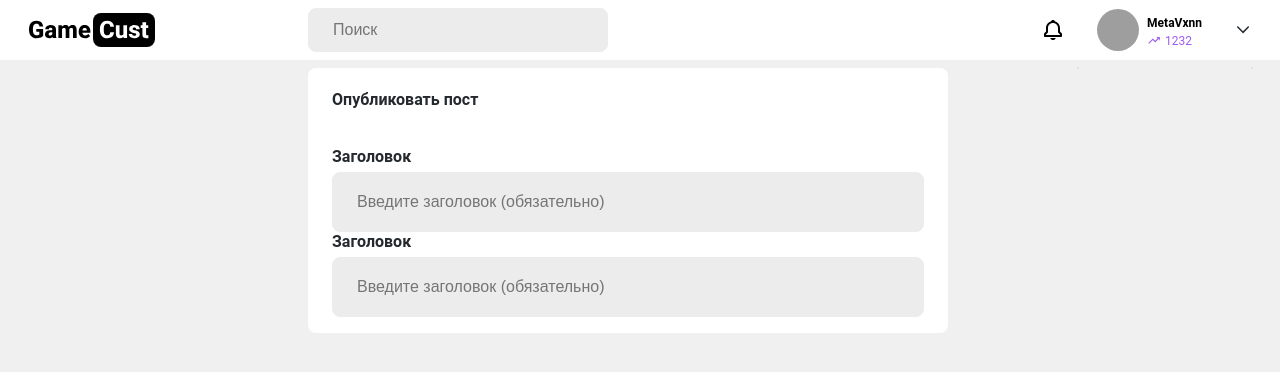
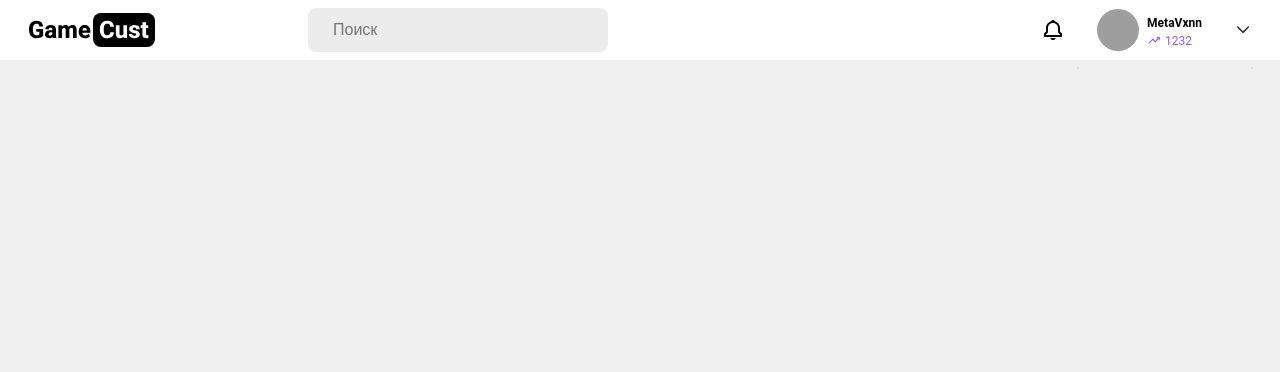
Before and after one commit to AVxnn/gamecust, a Next.js app: page /newArticle in a window 1280 px wide. Shown: the top 372 px of the page. Built offline with nearby package versions, Linux system fonts and the light colour scheme; grey boxes are pictures that could not be loaded.

Commit message:
add new page | post | profile

```diff
--- a/pages/newArticle/index.tsx
+++ b/pages/newArticle/index.tsx
@@ -3,35 +3,25 @@ import Head from "next/head";
 import Header from "../../components/legendary/header";
 import Layout from "../../components/layout";
 import styles from './newArticle.module.scss'
-import Post from "../../components/legendary/common/Post";
-import LoginRight from "../../components/legendary/RightBlock/LoginRight";
-import CreatePostRight from "../../components/legendary/RightBlock/CreatePostRight";
-import Premium from "../../components/legendary/RightBlock/Premium";
-import TopUsers from "../../components/legendary/RightBlock/TopUsers";
-import NewsSliderSmall from "../../components/legendary/RightBlock/NewsSliderSmall";
-import TopGroup from "../../components/legendary/RightBlock/TopGroup";
-import Contacts from "../../components/legendary/RightBlock/Contacts";
-import UserLeft from "../../components/legendary/LeftBlock/UserLeft";
-import newArticleBlock from "../../components/legendary/MiddleBlock/newArticleBlock";
 import NewArticleBlock from "../../components/legendary/MiddleBlock/newArticleBlock";
 
 const newArticle = () => {
 
-  const [showFixedMenu, setShowFixedMenu] = useState<boolean>(false);
-  const menuRef = useRef<HTMLUListElement>(null);
-
-  useEffect(() => {
-    if (typeof window !== 'undefined') {
-      window.addEventListener('scroll', () => {
-
-        if (menuRef.current && menuRef.current.getBoundingClientRect().top <= 0) {
-          setShowFixedMenu(true)
-        } else {
-          setShowFixedMenu(false)
-        }
-      })
-    }
-  })
+  // const [showFixedMenu, setShowFixedMenu] = useState<boolean>(false);
+  // const menuRef = useRef<HTMLUListElement>(null);
+  //
+  // useEffect(() => {
+  //   if (typeof window !== 'undefined') {
+  //     window.addEventListener('scroll', () => {
+  //
+  //       if (menuRef.current && menuRef.current.getBoundingClientRect().top <= 0) {
+  //         setShowFixedMenu(true)
+  //       } else {
+  //         setShowFixedMenu(false)
+  //       }
+  //     })
+  //   }
+  // })
 
   return (
     <>
@@ -47,13 +37,13 @@ const newArticle = () => {
       </Head>
       <Header />
       <Layout>
-        <div className={styles.leftColumn}>
-        </div>
-        <div className={styles.middleColumn}>
-          <NewArticleBlock />
-        </div>
-        <div className={styles.rightColumn}>
-        </div>
+        {/*<div className={styles.leftColumn}>*/}
+        {/*</div>*/}
+        {/*<div className={styles.middleColumn}>*/}
+        {/*  <NewArticleBlock />*/}
+        {/*</div>*/}
+        {/*<div className={styles.rightColumn}>*/}
+        {/*</div>*/}
       </Layout>
     </>
   );
```
